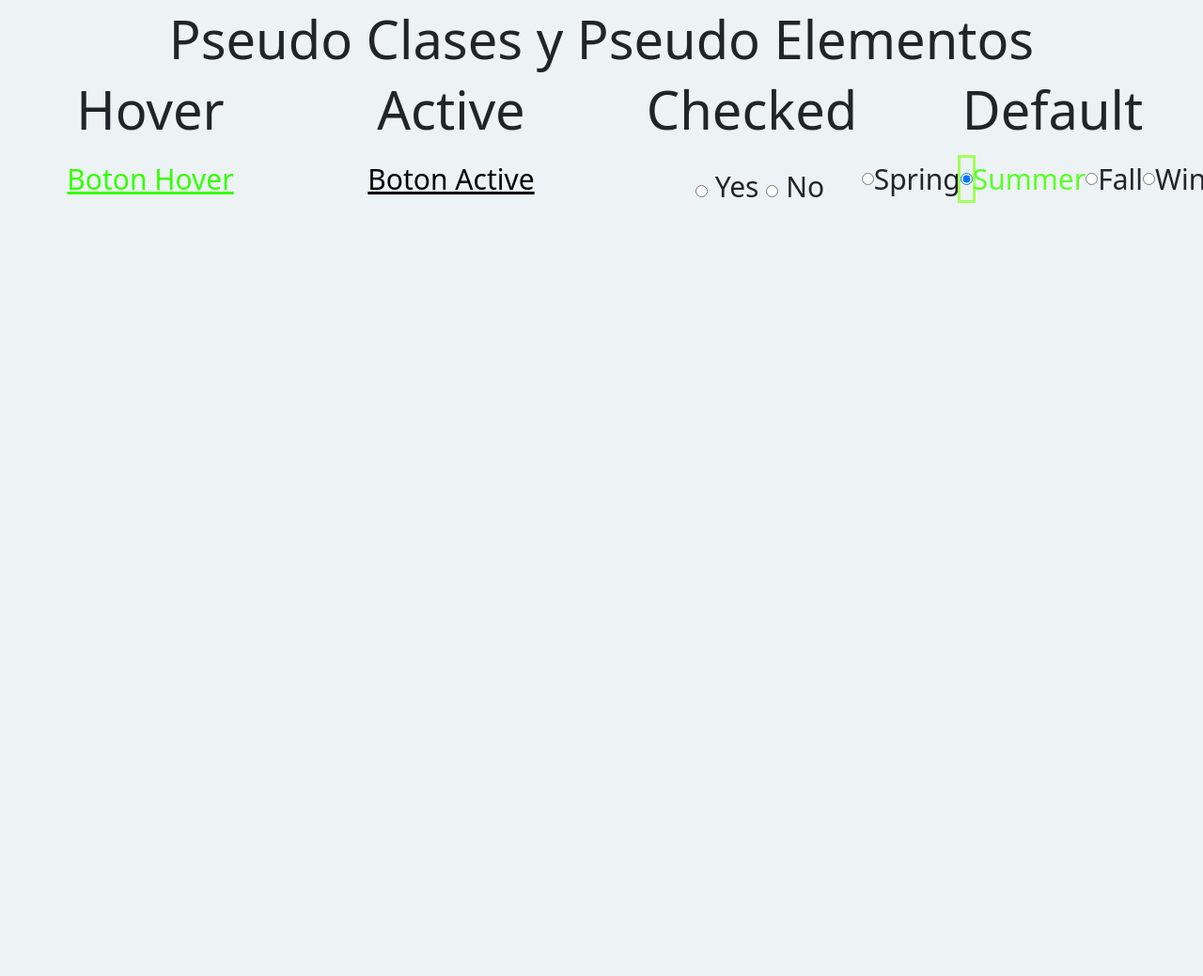
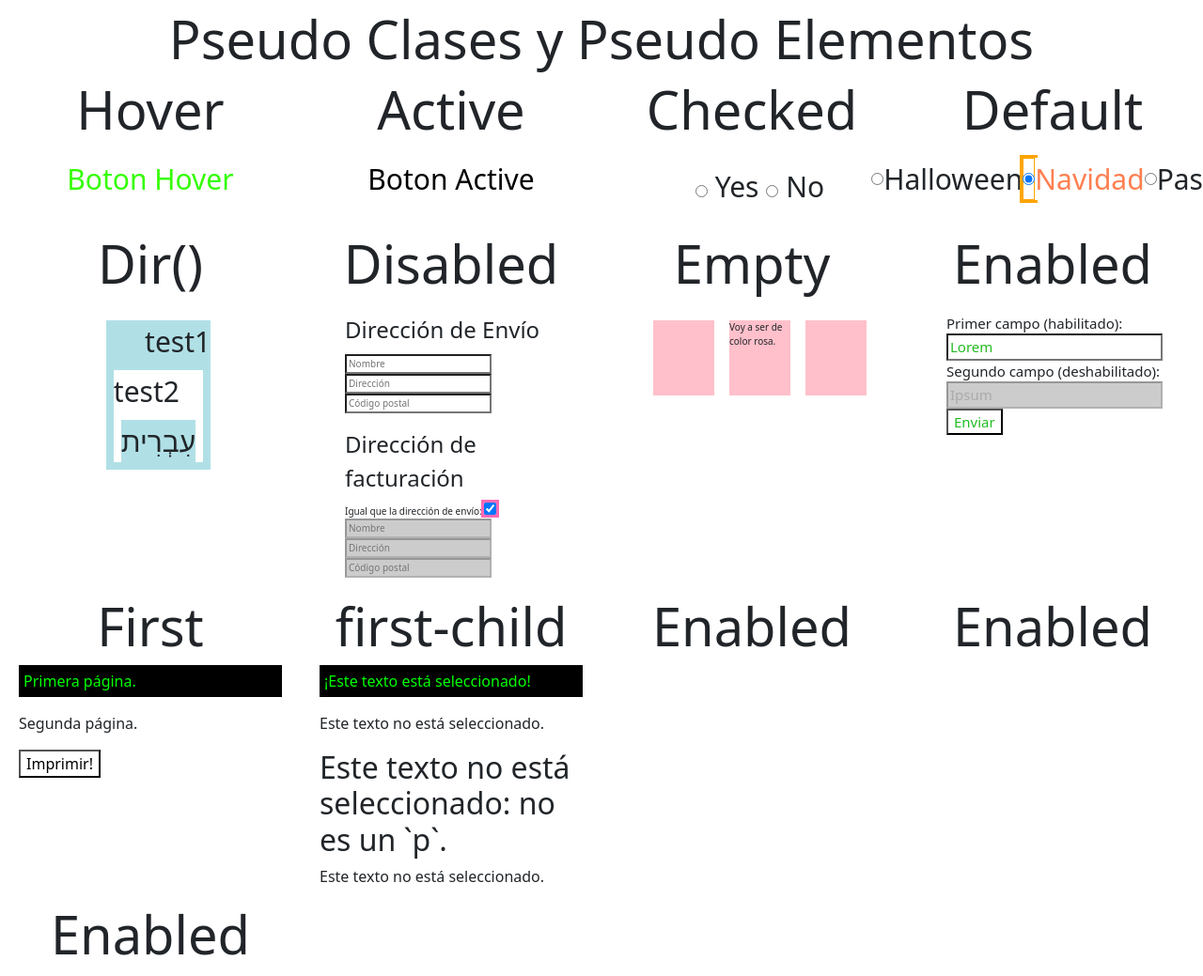
Before and after one commit to Hansa-19/pseudoClasesPseudoElementos, a plain HTML site: page index.html in a window 1280 px wide. Shown: the top 1039 px of the page at 94% size. Before the commit the page ends 800 px from the top, so only its background shows below. Drawn offline with nearby package versions, Linux system fonts and the light colour scheme.

Commit message:
subo actualizacion en clase

```diff
--- a/estilos.css
+++ b/estilos.css
@@ -10,6 +10,7 @@ body {
 
 /*Aca va clase Hover*/
 .Boton1 {
+    text-decoration: none;
     color: #33ff00;
     padding: 10px;
     font-size: 30px;
@@ -18,6 +19,7 @@ body {
 }
 
 .Boton1:hover {
+    text-decoration: none;
     color: #000000;
     background-color: #33ff00;
     padding: 10px;
@@ -28,6 +30,7 @@ body {
 
 /*Aca va clase Active*/
 .Boton2 {
+    text-decoration: none;
     color: black;
     padding: 10px;
     font-size: 30px;
@@ -36,6 +39,7 @@ body {
 }
 
 .Boton2:active {
+    text-decoration: none;
     color: #ff0000;
     padding: 10px;
     font-size: 30px;
@@ -45,12 +49,14 @@ body {
 
 /*Aca va clase Checked*/
 .Boton3 {
+    text-decoration: none;
     margin-left: 25px;
     padding: 10px;
     font-size: 30px;
     display: flex;
     justify-content: center;
   }
+
   div,
 select {
   margin: 8px;
@@ -58,33 +64,138 @@ body {
 
 /* Etiquetas para entradas marcadas */
 input:checked + label {
-    color: #5bff29;
+  color: red;
 }
 
 /* Elemento Radio, cuando está marcado */
 input[type="radio"]:checked {
-    box-shadow: 0 0 0 3px #a4ff5a;
+  box-shadow: 0 0 0 3px orange;
+}
+
+/* Elemento Checkbox, cuando está marcado */
+input[type="checkbox"]:checked {
+  box-shadow: 0 0 0 3px hotpink;
 }
 
 /* Elementos Option, cuando se seleccionan */
 option:checked {
   box-shadow: 0 0 0 3px lime;
-    color: #73ff00;
+  color: red;
 }
+
+
 
  /*Aca va clase display*/
 .Boton4 {
-    text-decoration: none;
+    margin-left: 25px;
     padding: 10px;
     font-size: 30px;
     display: flex;
     justify-content: center;
 }
 
-.Boton4:default {
-    box-shadow: 0 0 2px 1px coral;
+input:default {
+    box-shadow: 0 0 1px 2px coral;
   }
 
-.Boton4:default + label {
+  input:default + label {
     color: coral;
   }
+
+  /*Aca va clase dir()*/
+.Boton5 {
+    margin-left: 25px;
+    padding: 10px;
+    font-size: 30px;
+    display: flex;
+    justify-content: center;
+}
+
+:dir(ltr) {
+    background-color: #ffffff;
+  }
+
+  :dir(rtl) {
+    background-color: powderblue;
+  }
+
+ /*Aca va clase disabled*/
+.Boton6 {
+    margin-left: 25px;
+    padding: 10px;
+    font-size: 10px;
+    display: flex;
+    justify-content: center;
+}
+
+input[type="text"]:disabled {
+    background: #ccc;
+  }
+
+ /*Aca va clase empty*/
+ .Boton7 {
+    margin-left: 25px;
+    padding: 10px;
+    font-size: 10px;
+    display: flex;
+    justify-content: center;
+}
+
+.box {
+    background: pink;
+    height: 80px;
+    width: 80px;
+  }
+
+  .box:empty {
+    background: lime;
+  }
+
+/*Aca va clase enabled*/
+.Boton8 {
+    margin-left: 25px;
+    padding: 10px;
+    font-size: 15px;
+    display: flex;
+    justify-content: center;
+}
+
+input:enabled {
+    color: #2b2;
+  }
+
+  input:disabled {
+    color: #aaa;
+  }
+
+/*Aca va clase first*/
+.Boton9 {
+    display: flex;
+    justify-content: center;
+    padding: 10px;
+    font-size: 18px;
+}
+
+@page :first {
+    margin-left: 50%;
+    margin-top: 50%;
+  }
+
+  p {
+    page-break-after: always;
+  }
+
+/*Aca va clase enabled*/
+.Boton10 {
+    margin-left: 25px;
+    padding: 10px;
+    font-size: 10px;
+    display: flex;
+    justify-content: center;
+}
+
+p:first-child {
+    color: lime;
+    background-color: black;
+    padding: 5px;
+  }
--- a/index.html
+++ b/index.html
@@ -34,10 +34,10 @@
             </h2>
             <div href="index.html" class="Boton3">
               <div>
-                <input type="radio" name="my-input" id="yes" />
+                <input type="radio" name="my-input" id="yes"/>
                 <label for="yes">Yes</label>
 
-                <input type="radio" name="my-input" id="no" />
+                <input type="radio" name="my-input" id="no"/>
                 <label for="no">No</label>
               </div>
               </div>
@@ -49,27 +49,122 @@
             </h2>
             <div href="index.html" class="Boton4">
               <input type="radio" name="season" id="spring"/>
-              <label for="spring">Spring</label>
+              <label for="spring">Halloween</label>
 
               <input type="radio" name="season" id="summer" checked/>
-              <label for="summer">Summer</label>
+              <label for="summer">Navidad</label>
 
               <input type="radio" name="season" id="fall"/>
-              <label for="fall">Fall</label>
+              <label for="fall">Pascua</label>
+            </div></section>
+            </section>
+            <section class="col-3">
+              <h2 class="display-4 text-center">
+                Dir()
+              </h2>
+              <div href="index.html" class="Boton5">
+                <div dir="rtl">
+                  <span>test1</span>
+                  <div dir="ltr">
+                    <span>test2</span>
+                    <div dir="auto">עִבְרִית</div>
+                  </div>
+                </div></div>
+              </a>
+            </section>
+            <section class="col-3">
+              <h2 class="display-4 text-center">
+                Disabled
+              </h2>
+              <div href="index.html" class="Boton6">
+                <form action="#">
+                  <fieldset id="shipping">
+                    <legend>Dirección de Envío</legend>
+                    <input type="text" placeholder="Nombre" />
+                    <input type="text" placeholder="Dirección" />
+                    <input type="text" placeholder="Código postal" />
+                  </fieldset>
+                  <br/>
+                  <fieldset id="billing">
+                    <legend>Dirección de facturación</legend>
+                    <label for="billing_is_shipping">Igual que la dirección de envío:</label>
+                    <input type="checkbox" id="billing-checkbox" checked />
+                    <br />
+                    <input type="text" placeholder="Nombre" disabled />
+                    <input type="text" placeholder="Dirección" disabled />
+                    <input type="text" placeholder="Código postal" disabled />
+                  </fieldset>
+                </form></div>
+            </section>
+            <section class="col-3">
+              <h2 class="display-4 text-center">
+                Empty
+              </h2>
+              <div href="index.html" class="Boton7">
+                <div class="box">
+                  <!-- Voy a ser de color lima. -->
+                </div>
+              <div class="box">Voy a ser de color rosa.</div>
+              <div class="box">
+                <!-- Seré de color rosa debido a los espacios en blanco alrededor de este comentario. -->
+              </div>
+            </section>
+            <section class="col-3">
+              <h2 class="display-4 text-center">
+                Enabled
+              </h2>
+            <div href="index.html" class="Boton8">
+              <form action="url_of_form">
+                <label for="FirstField">Primer campo (habilitado):</label>
+                <input type="text" id="FirstField" value="Lorem"/><br/>
 
-              <input type="radio" name="season" id="winter"/>
-              <label for="winter">Winter</label>
-            </div>
+                <label for="SecondField">Segundo campo (deshabilitado):</label>
+                <input type="text" id="SecondField" value="Ipsum" disabled="disabled"/><br/>
+
+                <input type="button" value="Enviar"/>
+              </form>
             </section>
-            <section class="col-3"></section>
-            <section class="col-3"></section>
-            <section class="col-3"></section>
-            <section class="col-3"></section>
-            <section class="col-3"></section>
-            <section class="col-3"></section>
-            <section class="col-3"></section>
-            <section class="col-3"></section>
-            <section class="col-3"></section>
+            <section class="col-3">
+              <h2 class="display-4 text-center">
+                First
+              </h2>
+              <div class="">
+                <p>Primera página.</p>
+                <p>Segunda página.</p>
+                <button>Imprimir!</button></div>
+            </section>
+            <section class="col-3">
+              <h2 class="display-4 text-center">
+                first-child
+              </h2>
+                <div>
+                  <p>¡Este texto está seleccionado!</p>
+                  <p>Este texto no está seleccionado.</p>
+                </div>
+
+                <div>
+                  <h2>Este texto no está seleccionado: no es un `p`.</h2>
+                  <p>Este texto no está seleccionado.</p>
+                </div>
+            </section>
+            <section class="col-3">
+              <h2 class="display-4 text-center">
+                Enabled
+              </h2>
+              <div href="index.html" class="Boton11">
+            </section>
+            <section class="col-3">
+              <h2 class="display-4 text-center">
+                Enabled
+              </h2>
+              <div href="index.html" class="Boton12">
+            </section>
+            <section class="col-3">
+              <h2 class="display-4 text-center">
+                Enabled
+              </h2>
+              <div href="index.html" class="Boton">
+            </section>
             <section class="col-3"></section>
             <section class="col-3"></section>
             <section class="col-3"></section>
```
Lines whose indentation alone changed are shown as unchanged.
